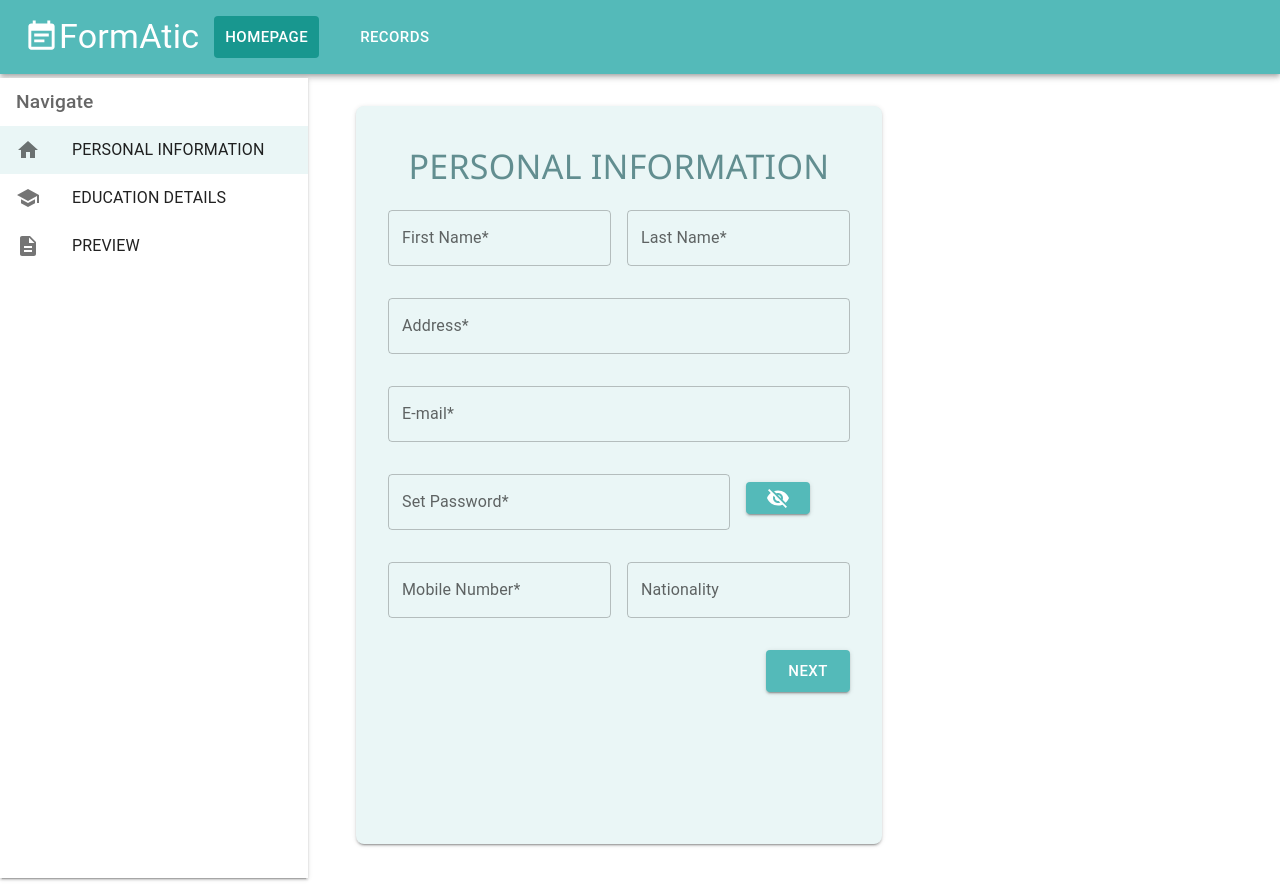
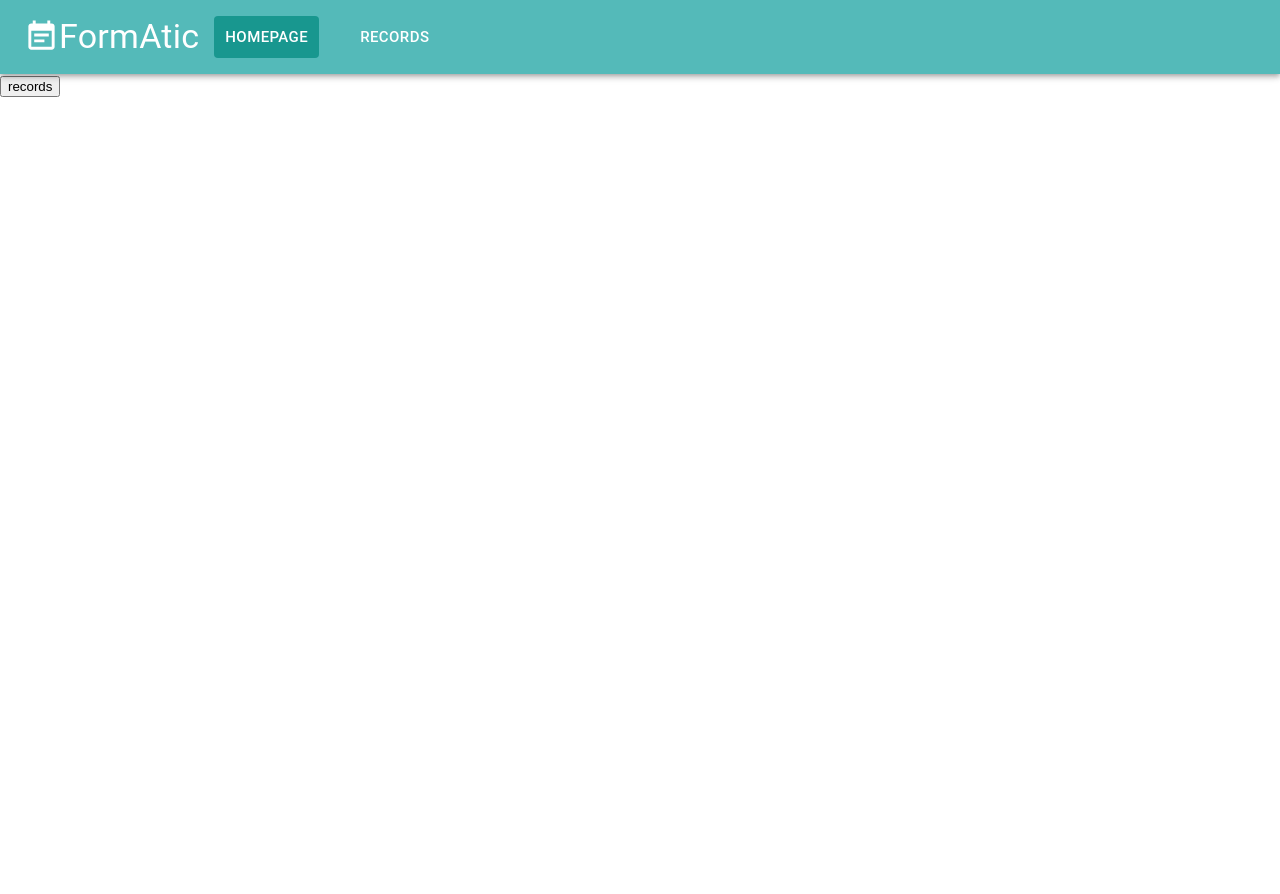
Before and after one commit to archiportal/MultiStepClient, a React (Create React App) app: page /login in a window 1280 px wide. After the commit the page ends 800 px from the top, so only its background shows below. Built offline with nearby package versions, Linux system fonts and the light colour scheme; no server answers.

Commit message:
routes-added

```diff
--- a/src/App.jsx
+++ b/src/App.jsx
@@ -3,9 +3,12 @@ import {ThemeProvider,createTheme,AppBar,Button,CssBaseline,Toolbar,Typography}
 import EventNoteIcon from '@mui/icons-material/EventNote';
 import HomePage from './components/HomePage';
 import Records from './components/Records';
+import AdminLogin from './components/AdminLogin';
 import Axios from 'axios';
+import {Routes, Route, useNavigate} from 'react-router-dom';
 
 function App() {
+  const navigate = useNavigate();
   const[page,setPage] = useState(0);
   const[record,setRecord]=useState(false);
   const[formData,setFormData] = useState([])
@@ -52,6 +55,16 @@ function App() {
       }
     }
 
+    const navigateToHome = () => {
+      setRecord(false);
+      navigate('/');
+    }
+
+    const navigateToRecords = () => {
+      setRecord(true);
+      navigate('/records');
+    }
+
   const theme = createTheme({
     palette: {
       background: {
@@ -81,14 +94,19 @@ function App() {
       <Typography variant='h4' marginTop={2} marginBottom={2}>
         FormAtic
       </Typography>
-      <Button size='large' color="inherit" sx={btnSx} onClick={()=>{setRecord(false)}}>HOMEPAGE</Button>
-      <Button size='large' color="inherit" sx={btnSx2} onClick={()=>{setRecord(true)}}>RECORDS</Button>
+      <Button size='large' color="inherit" sx={btnSx} onClick={navigateToHome}>HOMEPAGE</Button>
+      <Button size='large' color="inherit" sx={btnSx2} onClick={navigateToRecords}>RECORDS</Button>
       </Toolbar>
       </AppBar>
-    {
+    {/* {
       record?(<Records formData={formData}/>):
       (<HomePage page={page} setPage={setPage} data={data} setData={setData} postForm={postForm}/>)
-    }
+    } */}
+    <Routes>
+      <Route path='/' element={<HomePage page={page} setPage={setPage} data={data} setData={setData} postForm={postForm}/>} />
+      <Route path='/records' element={<Records formData={formData}/>} />
+      <Route path='/login' element={<AdminLogin />} />
+    </Routes>
     </ThemeProvider>
   )
 }
--- /dev/null
+++ b/src/components/AdminLogin.jsx
@@ -0,0 +1,18 @@
+import React from 'react'
+import {useNavigate} from 'react-router-dom'
+
+function AdminLogin() {
+const navigate = useNavigate();
+
+const goToRecords = () => {
+    navigate('/records');
+}
+
+  return (
+    <div>
+        <button onClick={goToRecords}>records</button>
+    </div>
+  )
+}
+
+export default AdminLogin
```
